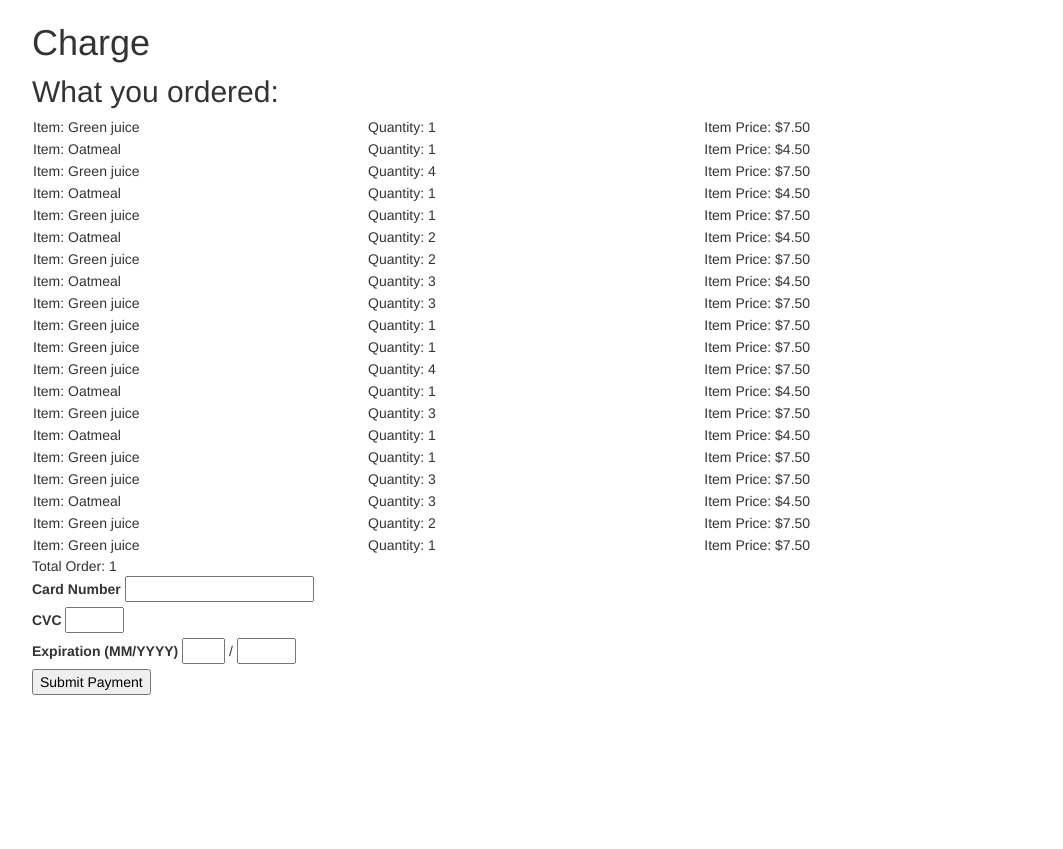
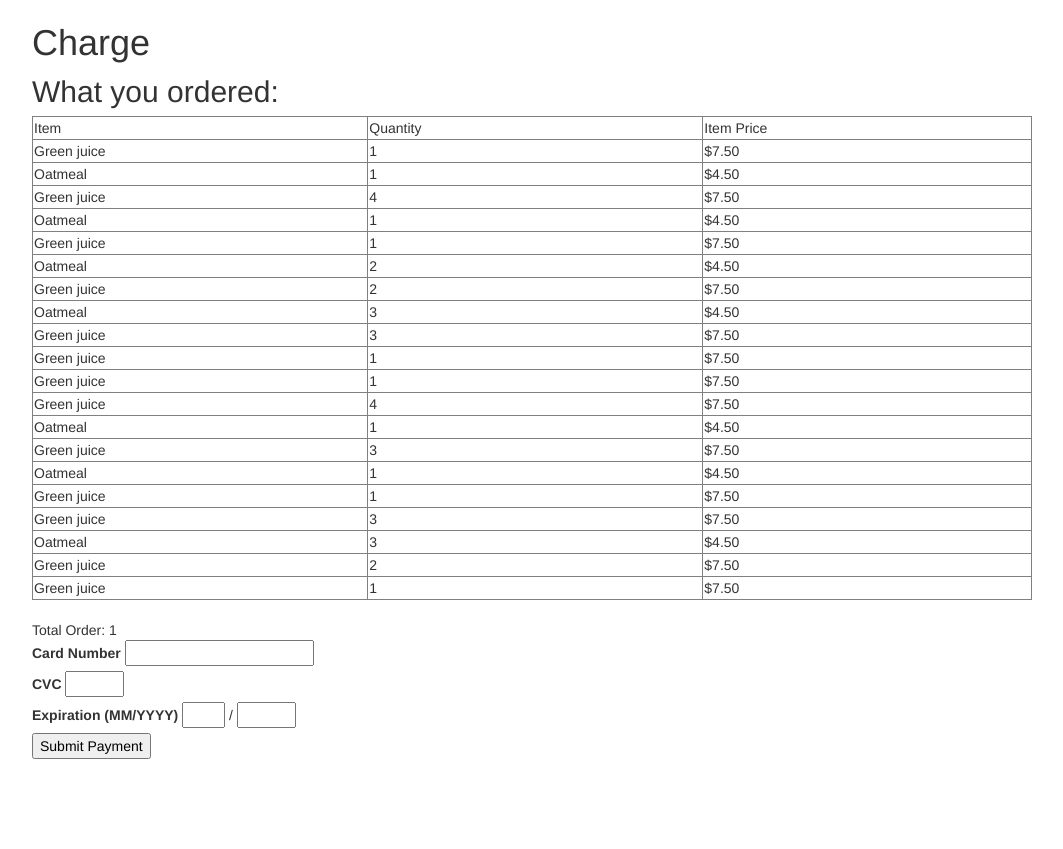
Before and after one commit to dsethan/tripping-dangerzone, a Django app: template checkout/templates/confirm.html in a window 1280 px wide. Shown: the part 65-914 px from the top of the page, without its empty margins (108-1171 px from the left). Before the commit the page ends 760 px from the top, so only its background shows below. Run offline with Django 3.2, Linux system fonts and the light colour scheme; data comes from the database, SQL or seed files in the repository; tables that the repository leaves empty hold one stand-in row (values such as "Sample post"); the template is opened without the code that fills it: values that come from a table or form of the project are taken from there, most other values are stand-ins (such as "Sample title", 1, 10 or a date in 2020); some libraries are stand-ins or nearby versions.

Commit message:
cleaned up spacing

```diff
--- a/checkout/templates/confirm.html
+++ b/checkout/templates/confirm.html
@@ -62,17 +62,23 @@
 
   <h2> What you ordered: </h2>
 
-  <table>
+  <table border='1'>
+    <tr>
+      <td>Item</td>
+      <td>Quantity</td>
+      <td>Item Price</td>
+    </tr>
   {% for item in order_items %}
     <tr>
-      <td>Item: {{ item.item.name }}</td>
-      <td>Quantity: {{ item.quantity }}</td>
-      <td>Item Price: {{ item.item.view_order_total_in_usd }}</td>
+      <td>{{ item.item.name }}</td>
+      <td>{{ item.quantity }}</td>
+      <td>{{ item.item.view_order_total_in_usd }}</td>
     </tr>
   {% endfor %}
   </table>
+  <br>
   Total Order: {{ total_price }}
-
+  <br>
   <form action="process/" method="POST" id="payment-form">
     {% csrf_token %}
     <span class="payment-errors"></span>
```
